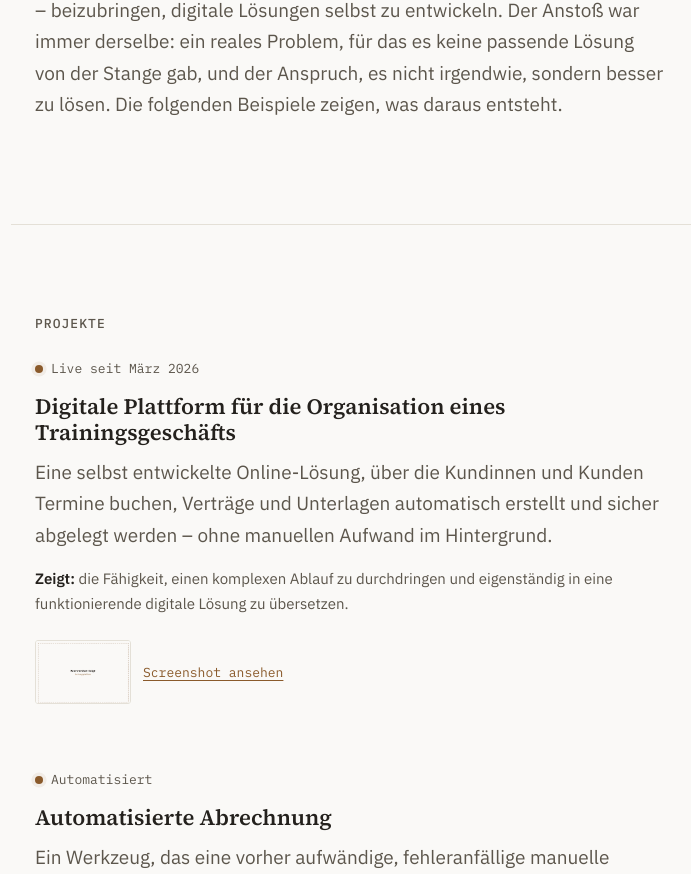
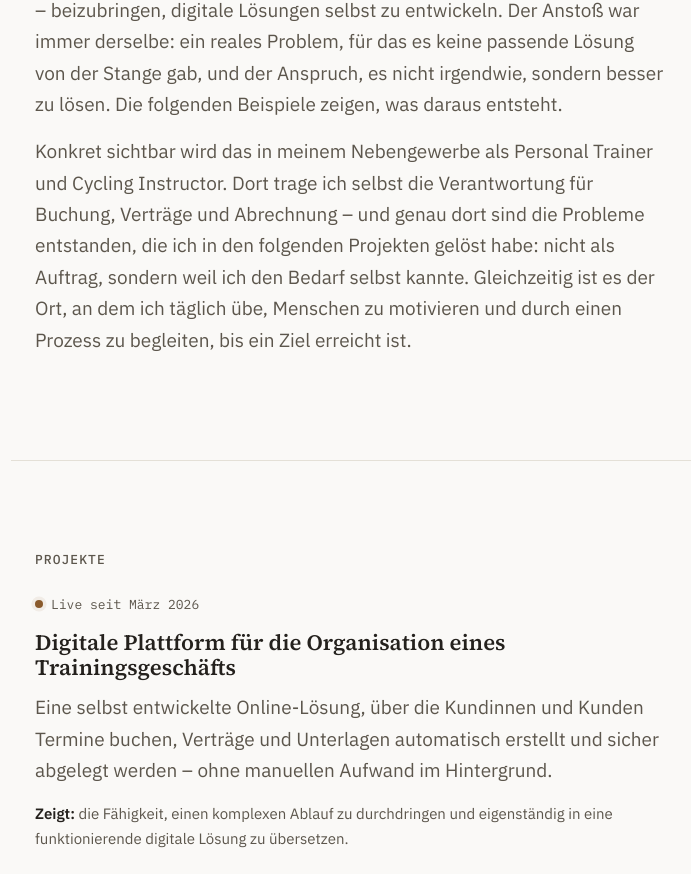
Before and after one commit to fichtegarage/bewerbung-jakob-neumann, a React (Vite) app: page / in a window 1280 px wide. Shown: the part 1709-2583 px from the top of the page, without its empty margins (289-980 px from the left). Built offline with nearby package versions, Linux system fonts and the light colour scheme.

Commit message:
Update Bridge.jsx

```diff
--- a/src/components/Bridge.jsx
+++ b/src/components/Bridge.jsx
@@ -22,6 +22,16 @@ export default function Bridge() {
         irgendwie, sondern besser zu lösen. Die folgenden Beispiele zeigen,
         was daraus entsteht.
       </p>
+      <p>
+      Konkret sichtbar wird das in meinem Nebengewerbe als Personal Trainer
+      und Cycling Instructor. Dort trage ich selbst die Verantwortung für
+      Buchung, Verträge und Abrechnung – und genau dort sind die Probleme
+      entstanden, die ich in den folgenden Projekten gelöst habe: nicht als
+      Auftrag, sondern weil ich den Bedarf selbst kannte. Gleichzeitig ist
+      es der Ort, an dem ich täglich übe, Menschen zu motivieren und durch
+      einen Prozess zu begleiten, bis ein Ziel erreicht ist.
+      </p>
+
     </section>
   );
 }
```
